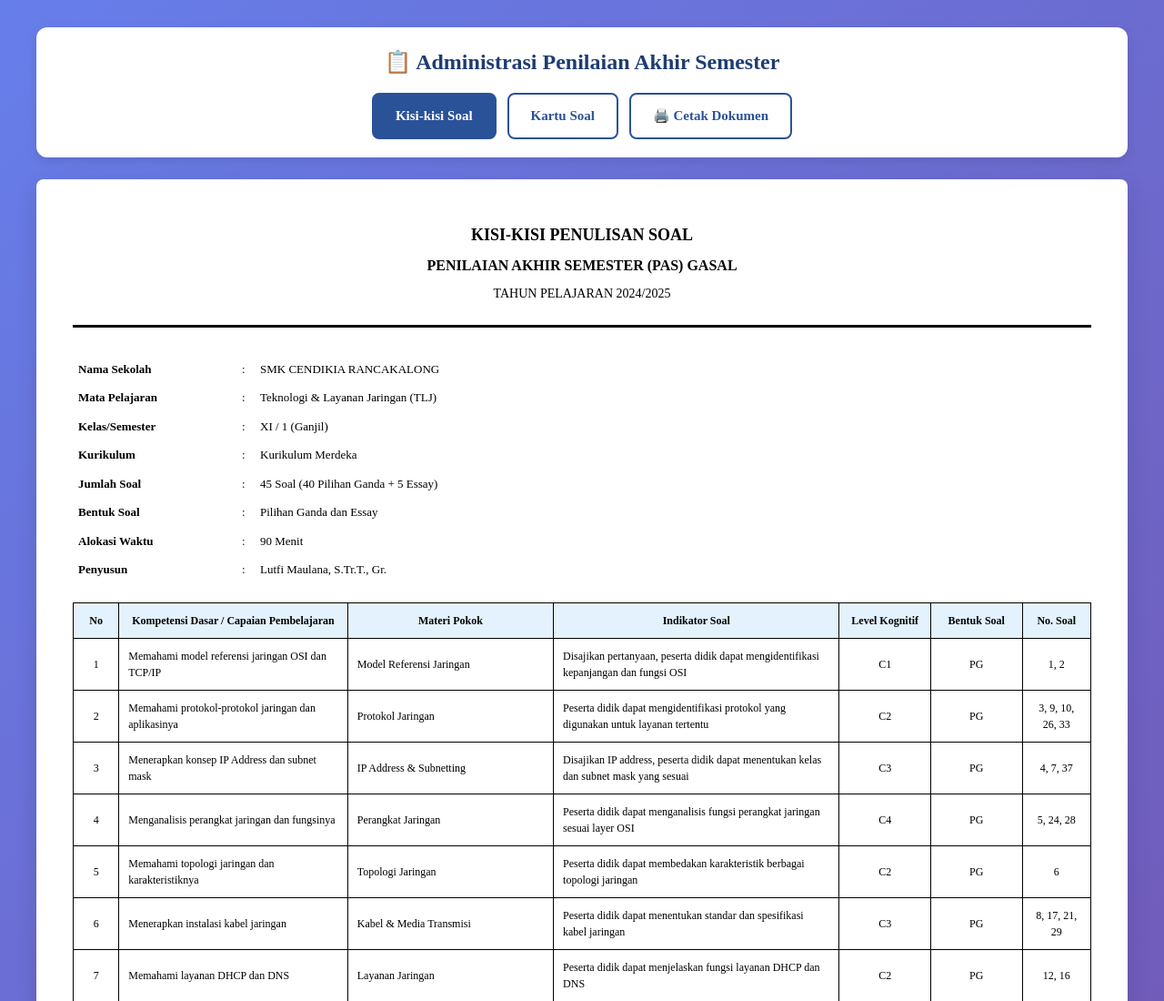
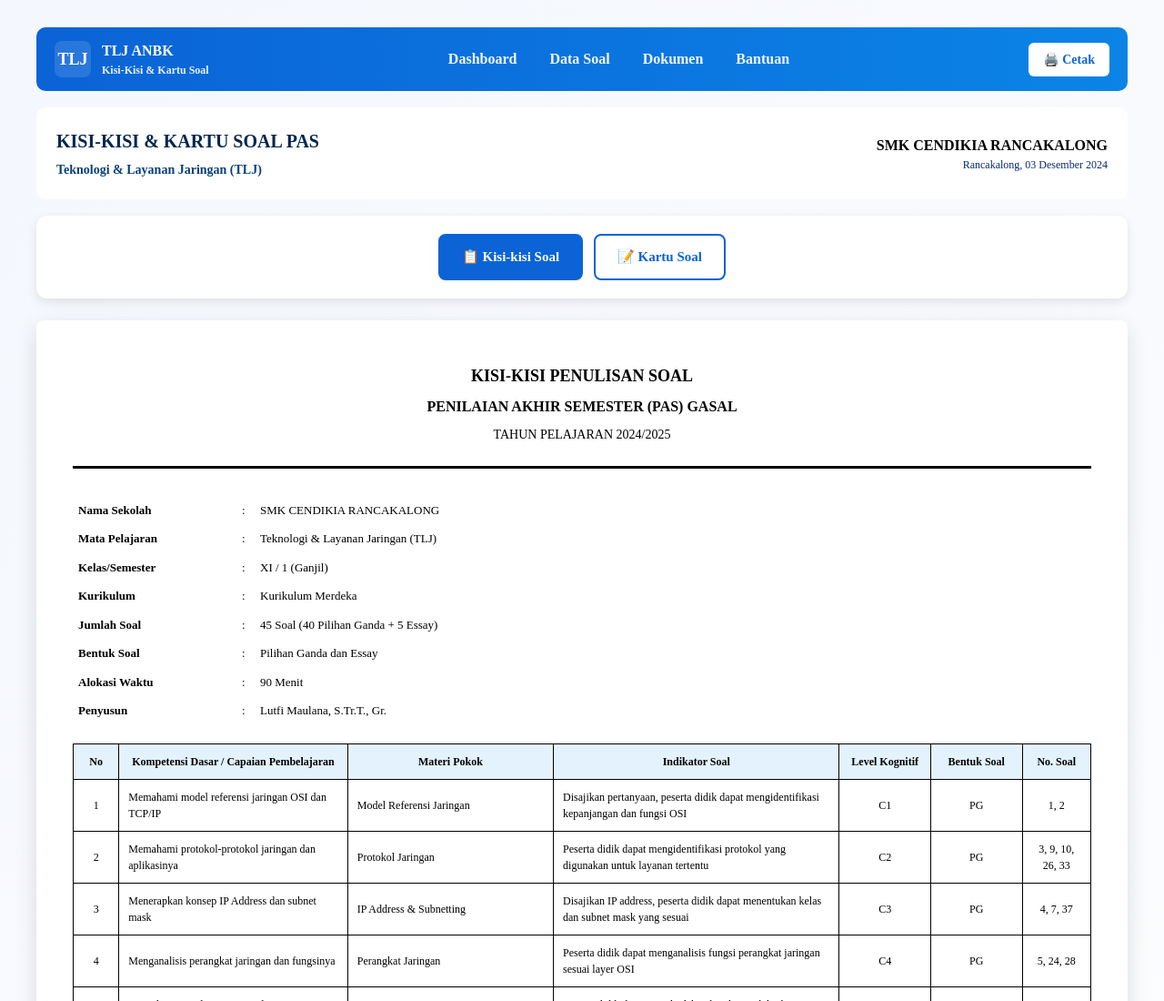
Before and after one commit to kufy-dev/portal-sas, a plain HTML site: page tlj.html in a window 1280 px wide. Shown: the top 1100 px of the page at 91% size. Drawn offline with nearby package versions, Linux system fonts and the light colour scheme.

Commit message:
tlj.html

```diff
--- a/tlj.html
+++ b/tlj.html
@@ -4,20 +4,99 @@
   <meta charset="UTF-8">
   <meta name="viewport" content="width=device-width, initial-scale=1.0">
   <title>Kisi-kisi &amp; Kartu Soal PAS TLJ</title>
-  <script src="/_sdk/element_sdk.js"></script>
+  <script>
+    // Lightweight mock of elementSdk for standalone use
+    if (!window.elementSdk) {
+      window.elementSdk = {
+        config: {},
+        _opts: null,
+        async init(opts) {
+          this._opts = opts || {};
+          this.config = Object.assign({}, opts && opts.defaultConfig ? opts.defaultConfig : {});
+          if (this._opts && typeof this._opts.onConfigChange === 'function') {
+            try { this._opts.onConfigChange(this.config); } catch (e) { console.error(e); }
+          }
+          return Promise.resolve(this.config);
+        },
+        setConfig(changes) {
+          this.config = Object.assign({}, this.config, changes || {});
+          if (this._opts && typeof this._opts.onConfigChange === 'function') {
+            try { this._opts.onConfigChange(this.config); } catch (e) { console.error(e); }
+          }
+        }
+      };
+    }
+  </script>
   <style>
         body {
             box-sizing: border-box;
             margin: 0;
             padding: 0;
             font-family: 'Times New Roman', Times, serif;
-            background: linear-gradient(135deg, #667eea 0%, #764ba2 100%);
+            background: linear-gradient(135deg, #f4f7fd 0%, #ffffff 100%);
             min-height: 100%;
             width: 100%;
         }
 
         * {
             box-sizing: border-box;
+        }
+
+        /* TKA-like navbar and hero */
+        .gtk-navbar {
+            display: flex;
+            align-items: center;
+            justify-content: space-between;
+            gap: 16px;
+            padding: 14px 20px;
+            background: linear-gradient(90deg,#0b63d6 0%, #0b84e6 100%);
+            color: white;
+            border-radius: 10px;
+        }
+
+        .gtk-navbar .brand {
+            display: flex;
+            align-items: center;
+            gap: 12px;
+            font-weight: 700;
+            font-size: 18px;
+        }
+
+        .gtk-navbar .nav-links {
+            display: flex;
+            gap: 12px;
+        }
+
+        .gtk-navbar .nav-links a {
+            color: rgba(255,255,255,0.95);
+            text-decoration: none;
+            font-weight: 600;
+            padding: 8px 12px;
+            border-radius: 6px;
+        }
+
+        .gtk-navbar .nav-links a:hover { background: rgba(255,255,255,0.08); }
+
+        .gtk-hero {
+            margin-top: 18px;
+            padding: 22px;
+            border-radius: 10px;
+            background: linear-gradient(180deg, rgba(11,99,214,0.08), rgba(11,99,214,0.02));
+            display: flex;
+            align-items: center;
+            justify-content: space-between;
+            gap: 16px;
+        }
+
+        .gtk-hero .hero-text {
+            font-weight: 700;
+            color: #03254f;
+        }
+
+        .gtk-hero .hero-sub {
+            color: #07407a;
+            margin-top: 6px;
+            font-weight: 600;
         }
 
         .app-container {
@@ -43,7 +122,7 @@
         .nav-title {
             font-size: 24px;
             font-weight: bold;
-            color: #1e3c72;
+            color: #0b63d6;
             margin-bottom: 16px;
             text-align: center;
         }
@@ -58,8 +137,8 @@
         .nav-btn {
             padding: 12px 24px;
             background: white;
-            border: 2px solid #2a5298;
-            color: #2a5298;
+            border: 2px solid #0b63d6;
+            color: #0b63d6;
             border-radius: 8px;
             font-size: 15px;
             font-weight: 600;
@@ -68,14 +147,14 @@
         }
 
         .nav-btn:hover {
-            background: #2a5298;
+            background: #0b63d6;
             color: white;
             transform: translateY(-2px);
-            box-shadow: 0 4px 12px rgba(42, 82, 152, 0.3);
+            box-shadow: 0 4px 12px rgba(11, 99, 214, 0.3);
         }
 
         .nav-btn.active {
-            background: #2a5298;
+            background: #0b63d6;
             color: white;
         }
 
@@ -365,17 +444,48 @@
         }
     </style>
   <style>@view-transition { navigation: auto; }</style>
-  <script src="/_sdk/data_sdk.js" type="text/javascript"></script>
+  <!-- Removed /_sdk/data_sdk.js for standalone use; mocked elementSdk above -->
   <script src="https://cdn.tailwindcss.com" type="text/javascript"></script>
  </head>
  <body>
   <div class="app-container">
-   <div class="main-content"><!-- Navigation -->
-    <div class="header-nav">
-     <div class="nav-title">
-      📋 Administrasi Penilaian Akhir Semester
+   <div class="main-content">
+    <!-- TKA-like Navigation (Navbar + Hero) -->
+    <div class="gtk-navbar">
+     <div class="brand">
+      <div style="width:40px;height:40px;border-radius:8px;background:rgba(255,255,255,0.12);display:flex;align-items:center;justify-content:center;font-weight:800;">TLJ</div>
+      <div>
+       <div style="font-size:16px;">TLJ ANBK</div>
+       <div style="font-size:12px;opacity:0.9">Kisi-Kisi &amp; Kartu Soal</div>
+      </div>
      </div>
-     <div class="nav-buttons"><button class="nav-btn active" onclick="showSection('kisi')">Kisi-kisi Soal</button> <button class="nav-btn" onclick="showSection('kartu')">Kartu Soal</button> <button class="nav-btn" onclick="printDocument()">🖨️ Cetak Dokumen</button>
+     <div class="nav-links">
+      <a href="#">Dashboard</a>
+      <a href="#">Data Soal</a>
+      <a href="#">Dokumen</a>
+      <a href="#">Bantuan</a>
+     </div>
+     <div class="actions">
+      <button onclick="printDocument()" class="print-button" style="background: white; color: #0b63d6; padding: 8px 16px; border: none; border-radius: 6px; cursor: pointer; font-weight: 600; font-size: 14px;">
+       🖨️ Cetak
+      </button>
+     </div>
+    </div>
+
+    <div class="gtk-hero" style="background: white;">
+     <div>
+      <div class="hero-text" style="font-size: 20px;">KISI-KISI &amp; KARTU SOAL PAS</div>
+      <div class="hero-sub" style="font-size: 14px;">Teknologi &amp; Layanan Jaringan (TLJ)</div>
+     </div>
+     <div style="text-align:right;">
+      <div style="font-weight:700;">SMK CENDIKIA RANCAKALONG</div>
+      <div style="font-size:12px;color:#072a6b">Rancakalong, 03 Desember 2024</div>
+     </div>
+    </div>
+
+    <!-- Navigation Tabs -->
+    <div class="header-nav" style="margin-top: 18px;">
+     <div class="nav-buttons"><button class="nav-btn active" onclick="showSection('kisi')">📋 Kisi-kisi Soal</button> <button class="nav-btn" onclick="showSection('kartu')">📝 Kartu Soal</button>
      </div>
     </div><!-- Kisi-kisi Section -->
     <div id="kisiSection" class="document">
@@ -472,7 +582,13 @@
             subject: "Teknologi & Layanan Jaringan (TLJ)",
             grade: "XI / 1 (Ganjil)",
             teacher_name: "Lutfi Maulana, S.Tr.T., Gr.",
-            year: "2024/2025"
+            year: "2024/2025",
+            // TKA-like blue palette
+            primary_color: "#0b63d6",
+            text_color: "#072a6b",
+            accent_color: "#0b84e6",
+            background_color: "#f4f7fd",
+            card_color: "#ffffff"
         };
 
         const kisiKisiData = [
```
